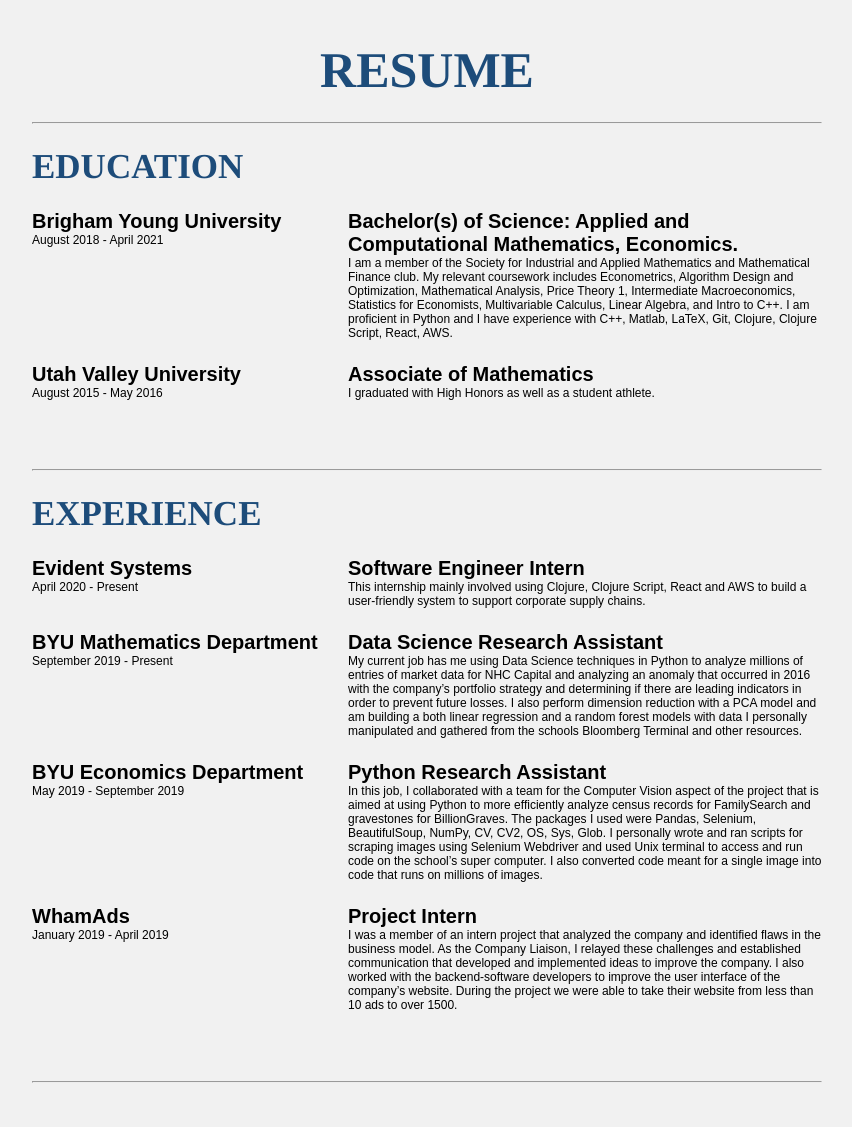
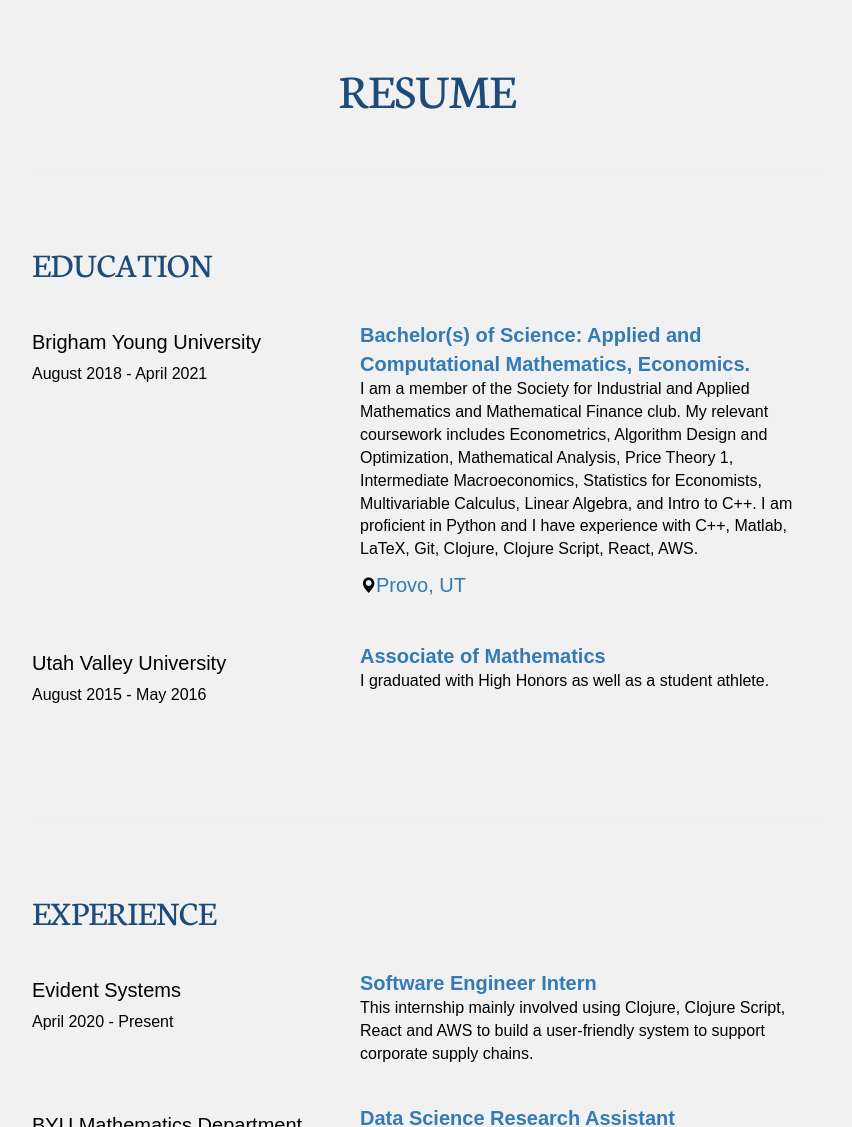
Before and after one commit to layniecalderwood/coryrhunter.com, a Jekyll site: the page built from index.md, in a window 1280 px wide, cut to the strip 704-1831 px from the top of the page. Shown: the whole strip, without its empty margins (213-1065 px from the left). Built offline with Jekyll 4.4.1, drawn with Linux system fonts in a browser that asks for light colours; nearby versions of some CDN libraries; our own code applies the rules of GitHub Pages for plain Markdown files; library files that are not in the unit come from our copies.

Commit message:
bulldozer

```diff
--- a/_layouts/default.html
+++ b/_layouts/default.html
@@ -2,6 +2,8 @@
 <!DOCTYPE html>
 <html lang="en">
 <head>
+  <link rel='stylesheet' href='//fonts.googleapis.com/css?family=Neuton' type='text/css' />
+	<link href="/view/css/bootstrap.min.css" rel="stylesheet" />
 <style>
 
 * {
@@ -38,7 +40,7 @@ h4 {
 
 p {
   font-family: 'Montserrat', Arial, sans-serif;
-  font-size: 12px;
+  font-size: 16px;
   color: black;
 }
 
@@ -55,6 +57,21 @@ div {
     opacity: 1
   }
 }
+
+#experiences .experience .experience-details * {
+    color: #1D4C7A;
+}
+
+.glyphicon {
+    position: relative;
+    top: 1px;
+    display: inline-block;
+    font-family: 'Glyphicons Halflings';
+    font-style: normal;
+    font-weight: 400;
+    line-height: 1;
+    -webkit-font-smoothing: antialiased;
+  }
 
 span h1 {
   animation-duration: 6s;
@@ -305,6 +322,10 @@ article {
         <strong>Bachelor(s) of Science: Applied and Computational Mathematics, Economics.</strong>
   				<p class="experience-period">
             I am a member of the Society for Industrial and Applied Mathematics and Mathematical Finance club. My relevant coursework includes Econometrics, Algorithm Design and Optimization, Mathematical Analysis, Price Theory 1, Intermediate Macroeconomics, Statistics for Economists, Multivariable Calculus, Linear Algebra, and Intro to C++. I am proficient in Python and I have experience with C++, Matlab, LaTeX, Git, Clojure, Clojure Script, React, AWS.				</p>
+            <p class="experience-details">
+					         <p class="location">
+						               <p class="glyphicon glyphicon-map-marker"></p>Provo, UT 				</p>
+				</p>
     </div>
   </div>
 
```
